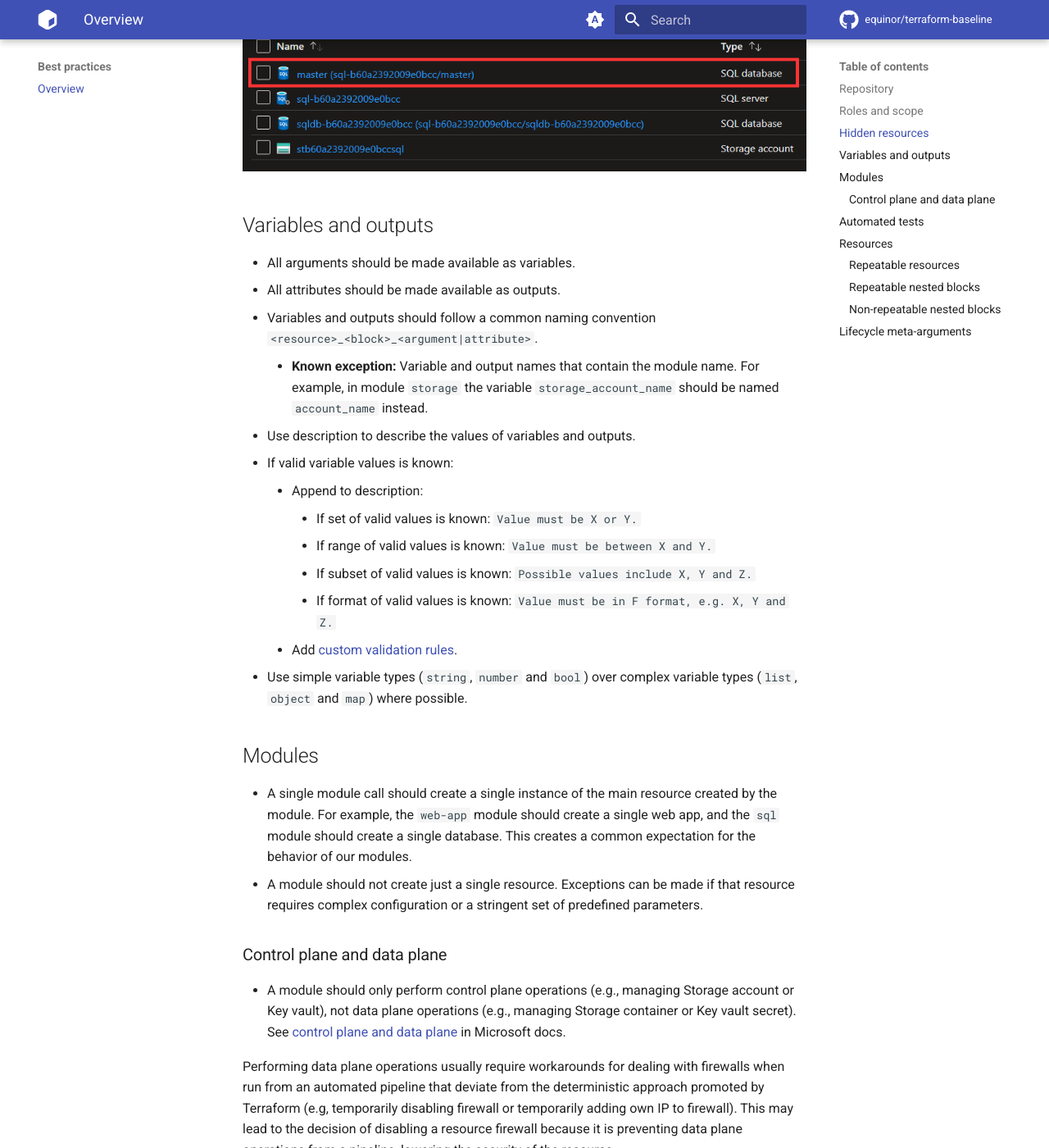
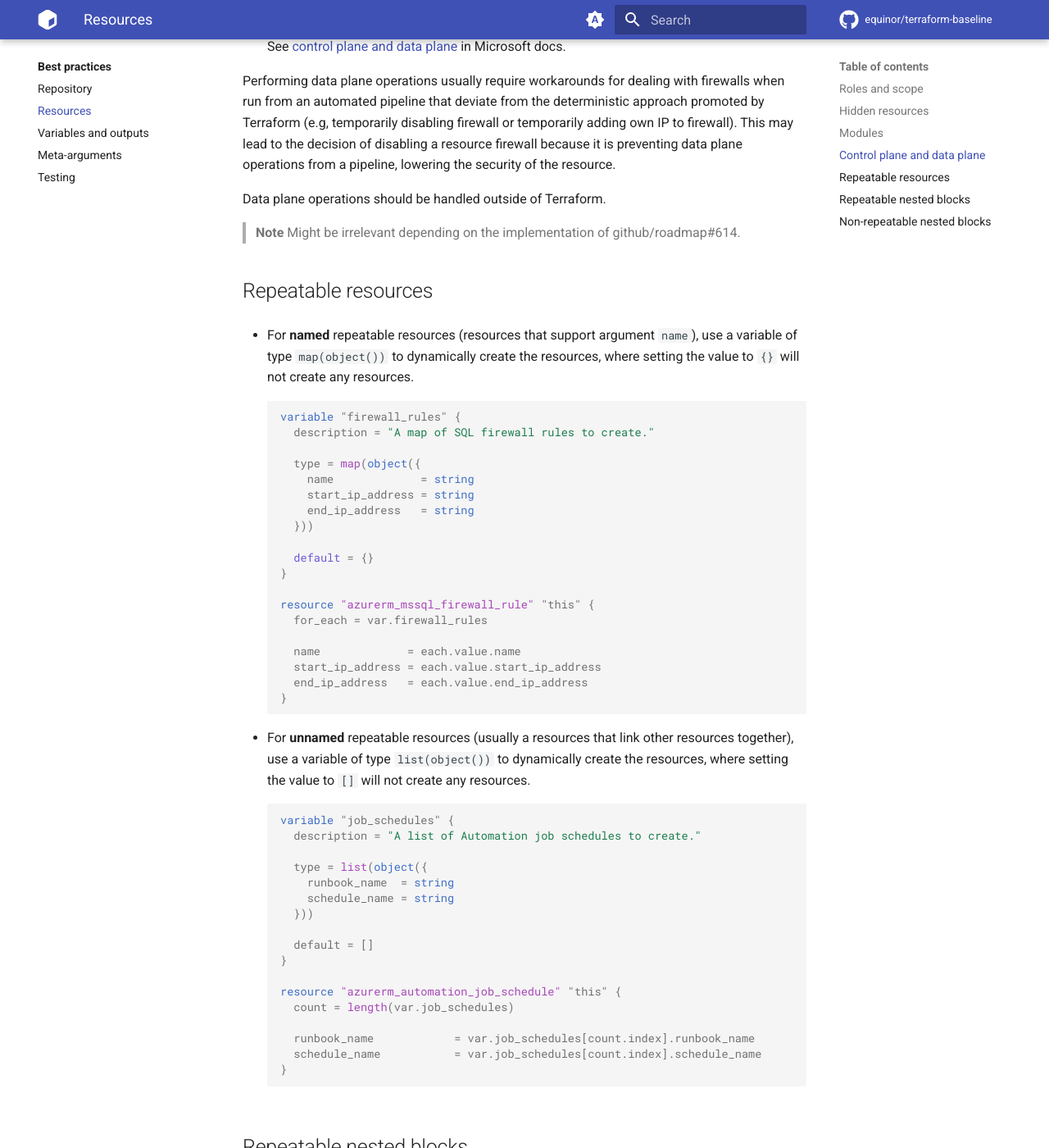
Before and after one commit to equinor/terraform-baseline, an MkDocs documentation site: the page built from docs/best-practices/resources.md, in a window 1280 px wide and 1400 px high, scrolled down 1145 px. Shown: the whole window at 82% size. Built offline with MkDocs 1.6.1 and Material for MkDocs 9.7.7, drawn with Linux system fonts in a browser that asks for light colours; comment, search, counter and statistics services are not loaded; some of the changed text lies outside the part shown.

Commit message:
chore: restructure best practices into subsections

````diff
--- a/docs/best-practices.md
+++ b/docs/best-practices/resources.md
@@ -1,29 +1,6 @@
-# Best practices
+# Resources
 
-This document provides best practices for developing reusable Terraform modules in Equinor.
-
-## Repository
-
-- Use [this template](https://github.com/equinor/terraform-module-template) when creating your repository.
-
-- Use the common naming convention `terraform-azurerm-<name>` when naming your repository.
-
-    For example, if you want to create a module named `storage`, the repository should be named `terraform-azurerm-storage`.
-
-- Configure the following accesses for the repository:
-
-    | Team | Role |
-    | --- | --- |
-    | @equinor/terraform-baseline | `Write` |
-    | @equinor/terraform-baseline-admins | `Admin` |
-
-- Configure the following code owners in a file `.github/CODEOWNERS`:
-
-    ```raw
-    * @equinor/terraform-baseline
-    ```
-
-- Add topic `terraform-baseline` to the repository.
+- By default, configure resources based on Microsoft security recommendations, e.g. [Security recommendations for Blob storage](https://learn.microsoft.com/en-us/azure/storage/blobs/security-recommendations).
 
 ## Roles and scope
 
@@ -36,28 +13,12 @@ This document provides best practices for developing reusable Terraform modules
 
   ![hidden resources](img/hidden-resources.png)
 
-## Variables and outputs
-
-- All arguments should be made available as variables.
-- All attributes should be made available as outputs.
-- Variables and outputs should follow a common naming convention `<resource>_<block>_<argument|attribute>`.
-    - **Known exception:** Variable and output names that contain the module name. For example, in module `storage` the variable `storage_account_name` should be named `account_name` instead.
-- Use description to describe the values of variables and outputs.
-- If valid variable values is known:
-    - Append to description:
-        - If set of valid values is known: `Value must be X or Y.`
-        - If range of valid values is known: `Value must be between X and Y.`
-        - If subset of valid values is known: `Possible values include X, Y and Z.`
-        - If format of valid values is known: `Value must be in F format, e.g. X, Y and Z.`
-    - Add [custom validation rules](https://developer.hashicorp.com/terraform/language/values/variables#custom-validation-rules).
-- Use simple variable types (`string`, `number` and `bool`) over complex variable types (`list`, `object` and `map`) where possible.
-
 ## Modules
 
 - A single module call should create a single instance of the main resource created by the module. For example, the `web-app` module should create a single web app, and the `sql` module should create a single database. This creates a common expectation for the behavior of our modules.
 - A module should not create just a single resource. Exceptions can be made if that resource requires complex configuration or a stringent set of predefined parameters.
 
-### Control plane and data plane
+## Control plane and data plane
 
 - A module should only perform control plane operations (e.g., managing Storage account or Key vault), not data plane operations (e.g., managing Storage container or Key vault secret). See [control plane and data plane](https://learn.microsoft.com/en-us/azure/azure-resource-manager/management/control-plane-and-data-plane) in Microsoft docs.
 
@@ -68,15 +29,7 @@ This document provides best practices for developing reusable Terraform modules
 
   > **Note** Might be irrelevant depending on the implementation of github/roadmap#614.
 
-## Automated tests
-
-- Automated tests should be implemented for all variants of the relevant resource using [Terratest](https://terratest.gruntwork.io/). For example, in the `storage` module, automated tests should be implemented for standard GPv2 storage, premium GPv2 storage, standard blob storage, premium block blob storage and premium file storage.
-
-## Resources
-
-- By default, configure resources based on Microsoft security recommendations, e.g. [Security recommendations for Blob storage](https://learn.microsoft.com/en-us/azure/storage/blobs/security-recommendations).
-
-### Repeatable resources
+## Repeatable resources
 
 - For **named** repeatable resources (resources that support argument `name`), use a variable of type `map(object())` to dynamically create the resources, where setting the value to `{}` will not create any resources.
 
@@ -124,7 +77,7 @@ This document provides best practices for developing reusable Terraform modules
     }
     ```
 
-### Repeatable nested blocks
+## Repeatable nested blocks
 
 - For repeatable nested blocks, use a variable of type `list(object())` to dynamically create the nested blocks, where setting the value to `[]` will not create any nested blocks:
 
@@ -158,7 +111,7 @@ This document provides best practices for developing reusable Terraform modules
     }
     ```
 
-### Non-repeatable nested blocks
+## Non-repeatable nested blocks
 
 - For non-repeatable nested blocks, use a variable of type `object()` to dynamically create the nested block, where setting the value to `null` will not create the nested block.
 
@@ -201,9 +154,3 @@ This document provides best practices for developing reusable Terraform modules
     >
     > - Blocks that are defined as required by the provider (e.g. the `site_config` block for the `azurerm_linux_web_app` resource).
     > - Blocks that are optional but requires an argument to enable/disable its functionality (e.g. the `auth_settings` block for the `azurerm_linux_web_app` resource which requires an argument `enabled`).
-
-## Lifecycle meta-arguments
-
-- The [`prevent_destroy` lifecycle meta-argument](https://developer.hashicorp.com/terraform/language/meta-arguments/lifecycle#prevent_destroy) should be used sparingly. A [`CanNotDelete` lock](https://learn.microsoft.com/en-us/azure/azure-resource-manager/management/lock-resources) should be used instead.
-
-- The [`ignore_changes` lifecycle meta-argument](https://developer.hashicorp.com/terraform/language/meta-arguments/lifecycle#ignore_changes) should be used sparingly, as heavy use could lead to configuration drift.
--- a/mkdocs.yml
+++ b/mkdocs.yml
@@ -11,6 +11,7 @@ theme:
   features:
   - navigation.instant # Make MkDocs behave like a Single Page Application (SPA).
   - navigation.tabs # Enables navigational tabs at top of page.
+  - navigation.indexes # Enables use of "index.md" pages.
   - navigation.top # Enables "back-to-top" button.
   - navigation.footer # Enables "previous" and "next" navigation buttons in footer
 
@@ -47,5 +48,10 @@ nav:
   - Home:
     - Overview: index.md
   - Best practices:
-    - Overview: best-practices.md
+    - best-practices/index.md
+    - best-practices/repository.md
+    - best-practices/resources.md
+    - best-practices/variables-and-outputs.md
+    - best-practices/meta-arguments.md
+    - best-practices/testing.md
   - Module library: https://registry.terraform.io/search/modules?namespace=equinor&provider=azure
````
Also changed, not shown: docs/best-practices/index.md (added, +3 -0 lines), docs/best-practices/meta-arguments.md (added, +6 -0 lines), docs/best-practices/repository.md (added, +22 -0 lines), docs/best-practices/testing.md (added, +3 -0 lines), docs/best-practices/variables-and-outputs.md (added, +15 -0 lines), docs/best-practices/img/hidden-resources.png (renamed from docs/img/hidden-resources.png).
